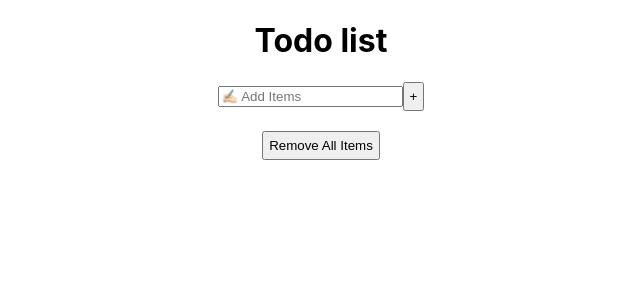
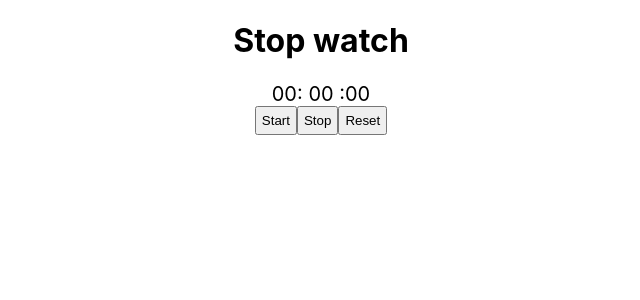
Before and after one commit to anil843324/JavaScript-Solo-Project-Prectise, a React (Create React App) app in the folder ReactWithTimerANdStopWatch/: page / in a window 1280 px wide. Shown: the top 300 px of the page, without its empty margins (319-959 px from the left). Built offline with nearby package versions, Linux system fonts and the light colour scheme.

Commit message:
prectise done of stopwatch

```diff
--- a/ReactWithTimerANdStopWatch/src/App.js
+++ b/ReactWithTimerANdStopWatch/src/App.js
@@ -2,6 +2,7 @@
 import './App.css';
 import PrectiseStopWactch from './components/PrectiseStopWactch';
 import PrectiseTimer from './components/PrectiseTimer';
+import StopWatch2 from './components/PrectiseTimerStopWatch/StopWatch2';
 import Slider from './components/Slider';
 
 import StopWatch from './components/StopWatch';
@@ -17,8 +18,8 @@ function App() {
        {/* <PrectiseTimer/> */}
        {/* <Slider/> */}
 
-       <Todo/>
-
+       {/* <Todo/> */}
+       <StopWatch2/>
     </div>
   );
 }
--- /dev/null
+++ b/ReactWithTimerANdStopWatch/src/components/PrectiseTimerStopWatch/StopWatch2.jsx
@@ -0,0 +1,65 @@
+import React, { useEffect, useState } from 'react'
+
+const StopWatch2 = () => {
+
+
+     const [timeOn,setTimeOn]=useState(false);
+
+     const [time,setTime]=useState(0)
+
+      useEffect(() => {
+
+           let interval=null;
+
+           if(timeOn){
+
+            interval=setInterval(()=>{
+
+                setTime((prevTime)=>prevTime+1)
+
+              },1)
+
+           }else if(!timeOn){
+
+             clearInterval(interval)
+           }
+
+      return ()=>clearInterval(interval)
+
+      }, [timeOn])
+
+
+   let hour=Math.floor(time/3600)
+
+   let min= Math.floor( (time-(hour*3600)) /60);
+   let sec=time%60;
+
+
+
+  return (
+    <div>
+
+
+
+        <h1>Stop watch</h1>
+
+           <div>
+                <span  style={{fontSize:"20px"}}> {(hour) <10 ?("0"+hour): (hour) }:</span>
+                <span  style={{fontSize:"20px"}}>  {(min) <10 ?("0"+min): (min) } :</span>
+                <span  style={{fontSize:"20px"}}>{(sec) <10 ?("0"+sec): (sec) }</span>
+
+           </div>
+          <div>
+
+             <button onClick={()=>{setTimeOn(true)}}  >Start</button>
+             <button  onClick={()=>{setTimeOn(false)}} >Stop</button>
+             <button  onClick={()=> (setTimeOn(false), setTime(0) ) } >Reset</button>
+          </div>
+
+
+
+    </div>
+  )
+}
+
+export default StopWatch2
```
